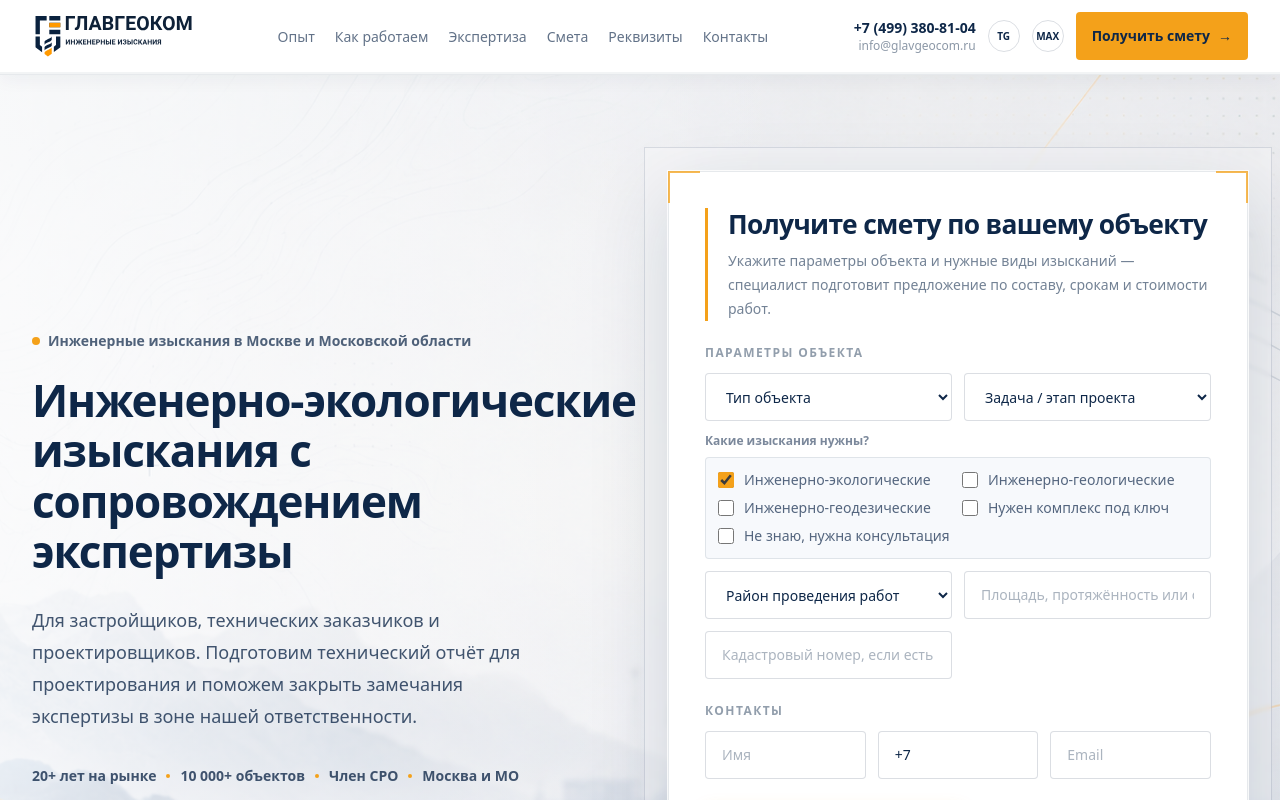
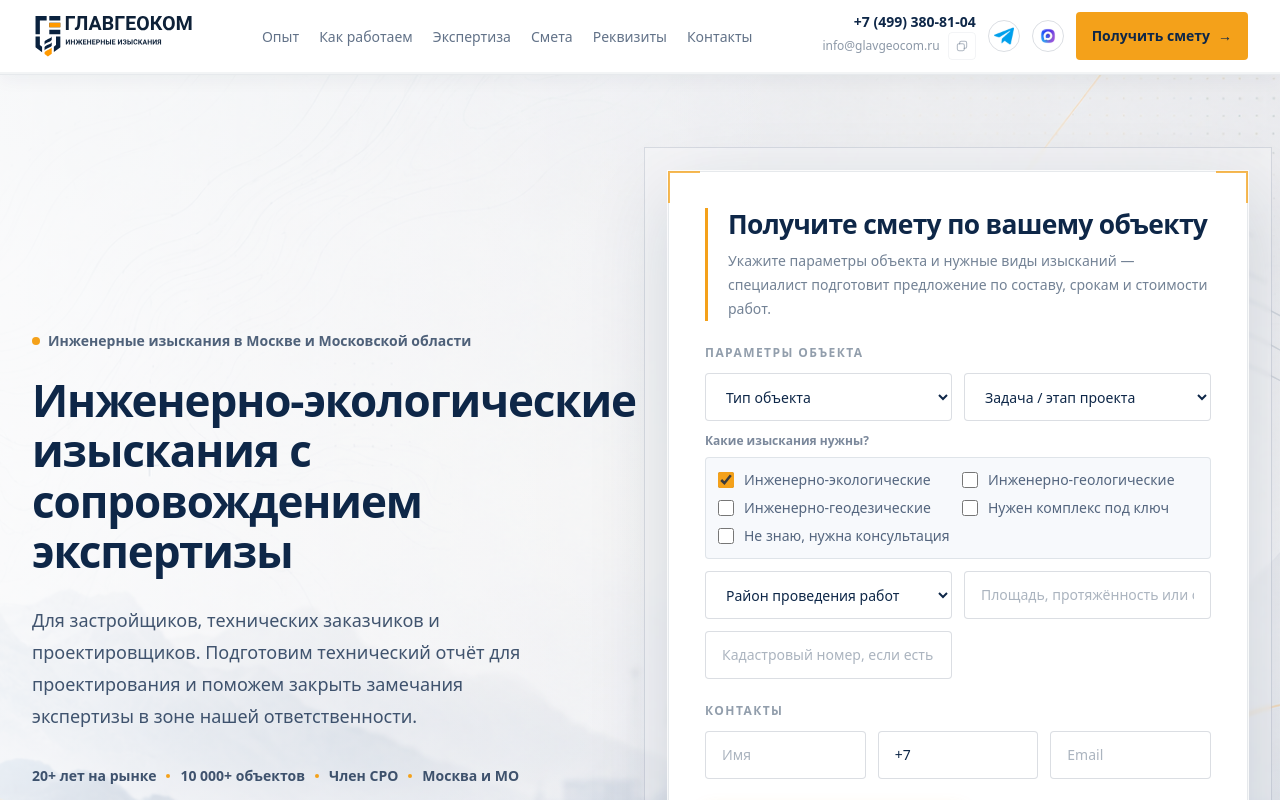
Before and after one commit to denplen/eco-landing, a Next.js app: page / in a window 1280 px wide. Shown: the top 800 px of the page. Built offline with nearby package versions, Linux system fonts and the light colour scheme.

Commit message:
Refine contact UX and accordion states

```diff
--- a/src/components/sections/FaqContactSection.tsx
+++ b/src/components/sections/FaqContactSection.tsx
@@ -1,6 +1,7 @@
 "use client";
 
 import { CtaButton } from "@/components/ui/CtaButton";
+import { CopyEmailLink } from "@/components/ui/CopyEmailLink";
 import {
   CornerMarkers,
   EngineeringGrid,
@@ -48,7 +49,7 @@ const contacts = [
   {
     label: "Telegram",
     value: "Написать в Telegram",
-    href: null,
+    href: "https://t.me/Glavgeocom",
   },
   {
     label: "MAX",
@@ -147,16 +148,47 @@ export function FaqContactSection() {
           <div className="mt-8 lg:mt-0 lg:self-center">
             <div className="grid gap-4 sm:grid-cols-2">
               {contacts.map((contact) =>
-                contact.href ? (
+                contact.label === "Email" ? (
+                  <div key={contact.label} className={contactCardClassName}>
+                    <span className="text-xs font-semibold uppercase tracking-[0.14em] text-[#F4A11A]">
+                      {contact.label}
+                    </span>
+                    <CopyEmailLink
+                      email={contact.value}
+                      truncate={false}
+                      nowrap
+                      className="mt-2 max-w-full text-sm font-medium leading-6 text-white/86 sm:text-base"
+                    />
+                  </div>
+                ) : contact.href ? (
                   <a
                     key={contact.label}
                     href={contact.href}
+                    target={
+                      contact.href.startsWith("https://") ? "_blank" : undefined
+                    }
+                    rel={
+                      contact.href.startsWith("https://")
+                        ? "noopener noreferrer"
+                        : undefined
+                    }
                     className={contactCardClassName}
                   >
                     <span className="text-xs font-semibold uppercase tracking-[0.14em] text-[#F4A11A]">
                       {contact.label}
                     </span>
-                    <span className="mt-2 block text-base font-medium leading-6 text-white/86">
+                    <span className="mt-2 flex items-center gap-2 text-base font-medium leading-6 text-white/86">
+                      {contact.label === "Telegram" && (
+                        <>
+                          {/* eslint-disable-next-line @next/next/no-img-element */}
+                          <img
+                            src="/images/Telegram_logo_icon.svg%201.svg"
+                            alt=""
+                            aria-hidden="true"
+                            className="size-5 shrink-0"
+                          />
+                        </>
+                      )}
                       {contact.value}
                     </span>
                   </a>
@@ -169,7 +201,18 @@ export function FaqContactSection() {
                     <span className="text-xs font-semibold uppercase tracking-[0.14em] text-[#F4A11A]">
                       {contact.label}
                     </span>
-                    <span className="mt-2 block text-base font-medium leading-6 text-white/86">
+                    <span className="mt-2 flex items-center gap-2 text-base font-medium leading-6 text-white/86">
+                      {contact.label === "MAX" && (
+                        <>
+                          {/* eslint-disable-next-line @next/next/no-img-element */}
+                          <img
+                            src="/images/max-app-icon-on-a-transparent-background-free-png%201.svg"
+                            alt=""
+                            aria-hidden="true"
+                            className="size-5 shrink-0"
+                          />
+                        </>
+                      )}
                       {contact.value}
                     </span>
                   </button>
--- a/src/components/sections/HeroSection.tsx
+++ b/src/components/sections/HeroSection.tsx
@@ -10,6 +10,7 @@ import {
   type MouseEvent,
 } from "react";
 import { CtaButton } from "@/components/ui/CtaButton";
+import { CopyEmailLink } from "@/components/ui/CopyEmailLink";
 import {
   CornerMarkers,
   EngineeringGrid,
@@ -699,27 +700,40 @@ export function HeroSection() {
               >
                 +7 (499) 380-81-04
               </a>
-              <a
-                href="mailto:info@glavgeocom.ru"
-                className="block text-xs text-[#0E2748]/48 transition-colors hover:text-[#0E2748]"
-              >
-                info@glavgeocom.ru
-              </a>
+              <CopyEmailLink
+                email="info@glavgeocom.ru"
+                compact
+                className="justify-end text-xs text-[#0E2748]/48"
+              />
             </div>
 
             <a
-              href="#contacts"
+              href="https://t.me/Glavgeocom"
               aria-label="Связаться в Telegram"
-              className="hidden size-8 items-center justify-center rounded-full border border-[#0E2748]/15 text-[10px] font-bold text-[#0E2748] transition-colors hover:border-[#F4A11A] hover:text-[#F4A11A] lg:inline-flex"
+              target="_blank"
+              rel="noopener noreferrer"
+              className="hidden size-8 items-center justify-center rounded-full border border-[#0E2748]/15 transition-all duration-200 hover:-translate-y-px hover:border-[#F4A11A] hover:shadow-sm lg:inline-flex"
             >
-              TG
+              {/* eslint-disable-next-line @next/next/no-img-element */}
+              <img
+                src="/images/Telegram_logo_icon.svg%201.svg"
+                alt=""
+                aria-hidden="true"
+                className="size-5"
+              />
             </a>
             <a
               href="#contacts"
               aria-label="Связаться в MAX"
-              className="hidden size-8 items-center justify-center rounded-full border border-[#0E2748]/15 text-[10px] font-bold text-[#0E2748] transition-colors hover:border-[#F4A11A] hover:text-[#F4A11A] lg:inline-flex"
+              className="hidden size-8 items-center justify-center rounded-full border border-[#0E2748]/15 transition-all duration-200 hover:-translate-y-px hover:border-[#F4A11A] hover:shadow-sm lg:inline-flex"
             >
-              MAX
+              {/* eslint-disable-next-line @next/next/no-img-element */}
+              <img
+                src="/images/max-app-icon-on-a-transparent-background-free-png%201.svg"
+                alt=""
+                aria-hidden="true"
+                className="size-5"
+              />
             </a>
             <div className="hidden lg:block">
               <CtaButton
@@ -779,6 +793,69 @@ export function HeroSection() {
                 </li>
               ))}
             </ul>
+            <div className="mt-4 border-t border-[#0E2748]/10 pt-4">
+              <p className="px-3 text-xs font-semibold uppercase tracking-[0.14em] text-[#0E2748]/42">
+                Связаться
+              </p>
+              <div className="mt-2 grid gap-2">
+                <a
+                  href="https://t.me/Glavgeocom"
+                  target="_blank"
+                  rel="noopener noreferrer"
+                  onClick={() => setIsMobileNavOpen(false)}
+                  className="flex min-h-11 items-center gap-3 rounded-sm border border-[#0E2748]/10 px-3 text-sm font-medium text-[#0E2748]/75 transition-colors duration-200 hover:border-[#F4A11A] hover:bg-[#F4A11A]/8 hover:text-[#0E2748]"
+                >
+                  {/* eslint-disable-next-line @next/next/no-img-element */}
+                  <img
+                    src="/images/Telegram_logo_icon.svg%201.svg"
+                    alt=""
+                    aria-hidden="true"
+                    className="size-5 shrink-0"
+                  />
+                  Написать в Telegram
+                </a>
+                <a
+                  href="#contacts"
+                  onClick={(event) => handleNavClick(event, "#contacts")}
+                  className="flex min-h-11 items-center gap-3 rounded-sm border border-[#0E2748]/10 px-3 text-sm font-medium text-[#0E2748]/75 transition-colors duration-200 hover:border-[#F4A11A] hover:bg-[#F4A11A]/8 hover:text-[#0E2748]"
+                >
+                  {/* eslint-disable-next-line @next/next/no-img-element */}
+                  <img
+                    src="/images/max-app-icon-on-a-transparent-background-free-png%201.svg"
+                    alt=""
+                    aria-hidden="true"
+                    className="size-5 shrink-0"
+                  />
+                  Написать в MAX
+                </a>
+                <a
+                  href="mailto:info@glavgeocom.ru"
+                  onClick={() => setIsMobileNavOpen(false)}
+                  className="flex min-h-11 items-center gap-3 rounded-sm border border-[#0E2748]/10 px-3 text-sm font-medium text-[#0E2748]/75 transition-colors duration-200 hover:border-[#F4A11A] hover:bg-[#F4A11A]/8 hover:text-[#0E2748]"
+                >
+                  <svg
+                    aria-hidden="true"
+                    className="size-5 shrink-0 text-[#F4A11A]"
+                    fill="none"
+                    viewBox="0 0 24 24"
+                    stroke="currentColor"
+                    strokeWidth="1.8"
+                  >
+                    <path
+                      strokeLinecap="round"
+                      strokeLinejoin="round"
+                      d="M4.75 6.75h14.5v10.5H4.75V6.75Z"
+                    />
+                    <path
+                      strokeLinecap="round"
+                      strokeLinejoin="round"
+                      d="m5.25 7.25 6.75 5.5 6.75-5.5"
+                    />
+                  </svg>
+                  Написать на почту
+                </a>
+              </div>
+            </div>
           </nav>
         )}
         <div className="h-0.5 w-full bg-[#0E2748]/5">
--- /dev/null
+++ b/src/components/ui/CopyEmailLink.tsx
@@ -0,0 +1,107 @@
+"use client";
+
+import { useEffect, useState } from "react";
+
+type CopyEmailLinkProps = {
+  email: string;
+  className?: string;
+  compact?: boolean;
+  truncate?: boolean;
+  nowrap?: boolean;
+};
+
+export function CopyEmailLink({
+  email,
+  className = "",
+  compact = false,
+  truncate = true,
+  nowrap = false,
+}: CopyEmailLinkProps) {
+  const [copied, setCopied] = useState(false);
+
+  useEffect(() => {
+    if (!copied) return;
+
+    const timer = window.setTimeout(() => {
+      setCopied(false);
+    }, 1800);
+
+    return () => window.clearTimeout(timer);
+  }, [copied]);
+
+  const copyEmail = async () => {
+    try {
+      if (navigator.clipboard?.writeText) {
+        await navigator.clipboard.writeText(email);
+      } else {
+        const textarea = document.createElement("textarea");
+        textarea.value = email;
+        textarea.setAttribute("readonly", "");
+        textarea.style.position = "fixed";
+        textarea.style.opacity = "0";
+        document.body.appendChild(textarea);
+        textarea.select();
+        document.execCommand("copy");
+        document.body.removeChild(textarea);
+      }
+
+      setCopied(true);
+    } catch {
+      setCopied(false);
+    }
+  };
+
+  return (
+    <span
+      className={`group relative inline-flex min-w-0 items-center gap-2 ${className}`}
+    >
+      <a
+        href={`mailto:${email}`}
+        className={`transition-colors duration-200 hover:text-[#F4A11A] ${
+          truncate
+            ? "min-w-0 truncate"
+            : nowrap
+              ? "shrink-0 whitespace-nowrap"
+              : "min-w-0"
+        }`}
+      >
+        {email}
+      </a>
+      <button
+        type="button"
+        onClick={copyEmail}
+        aria-label="Скопировать email"
+        title={copied ? "Скопировано" : "Скопировать email"}
+        className="inline-flex size-7 shrink-0 items-center justify-center rounded-sm border border-current/15 text-current opacity-100 transition-all duration-200 hover:-translate-y-px hover:border-[#F4A11A] hover:text-[#F4A11A] hover:shadow-sm lg:opacity-70 lg:group-hover:opacity-100"
+      >
+        <svg
+          aria-hidden="true"
+          className="size-3.5"
+          fill="none"
+          viewBox="0 0 24 24"
+          stroke="currentColor"
+          strokeWidth="1.8"
+        >
+          <path
+            strokeLinecap="round"
+            strokeLinejoin="round"
+            d="M8 8.5V6.75A2.75 2.75 0 0 1 10.75 4h6.5A2.75 2.75 0 0 1 20 6.75v6.5A2.75 2.75 0 0 1 17.25 16H15.5"
+          />
+          <path
+            strokeLinecap="round"
+            strokeLinejoin="round"
+            d="M4 10.75A2.75 2.75 0 0 1 6.75 8h6.5A2.75 2.75 0 0 1 16 10.75v6.5A2.75 2.75 0 0 1 13.25 20h-6.5A2.75 2.75 0 0 1 4 17.25v-6.5Z"
+          />
+        </svg>
+      </button>
+      <span
+        aria-live="polite"
+        className={`pointer-events-none absolute left-0 top-full mt-1 whitespace-nowrap text-[11px] font-medium text-[#F4A11A] transition-opacity duration-150 ${
+          copied && !compact ? "opacity-100" : "opacity-0"
+        }`}
+      >
+        Скопировано
+      </span>
+    </span>
+  );
+}
```
Also changed, not shown: src/components/sections/CredentialsSection.tsx (+9 -4 lines), src/components/sections/ProcessAndPricingSection.tsx (+9 -4 lines), src/components/sections/ScopeAndDeliverablesSection.tsx (+9 -4 lines), public/images/Telegram_logo_icon.svg 1.svg (added), public/images/max-app-icon-on-a-transparent-background-free-png 1.svg (added).
